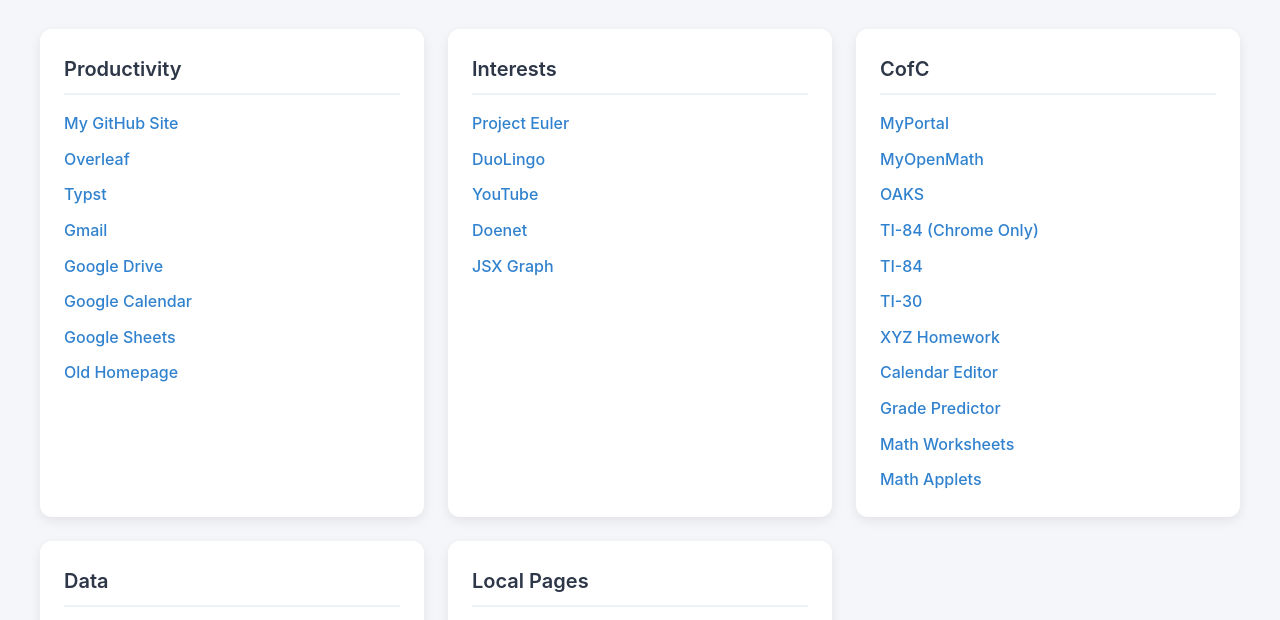
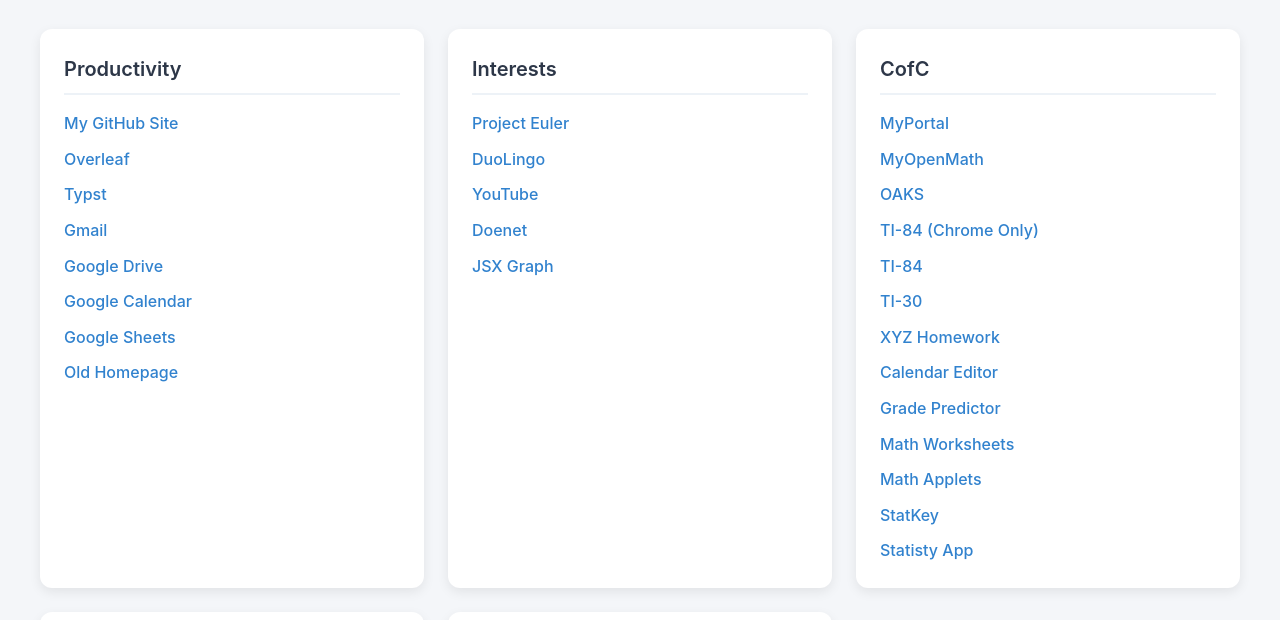
Before and after one commit to davidf628/personal-website, a plain HTML site: page index.html in a window 1280 px wide. Shown: the part 94-714 px from the top of the page. Drawn offline with Linux system fonts and the light colour scheme.

Commit message:
added links
added new links

```diff
--- a/index.html
+++ b/index.html
@@ -173,7 +173,9 @@
           { name: "Calendar Editor", url: "https://davidf628.github.io/calendar-editor/" },
           { name: "Grade Predictor", url: "https://davidf628.github.io/grade-predictor/" },
           { name: "Math Worksheets", url: "https://www.kutasoftware.com/free.html" },
-          { name: "Math Applets", url: "http://nlvm.usu.edu/en/nav/topic_t_2.html" }
+          { name: "Math Applets", url: "http://nlvm.usu.edu/en/nav/topic_t_2.html" },
+          { name: "StatKey", url: "https://www.lock5stat.com/StatKey/" },
+          { name: "Statisty App", url: "https://statisty.app/online-statistics-software" },
         ]
       },
       {
```
